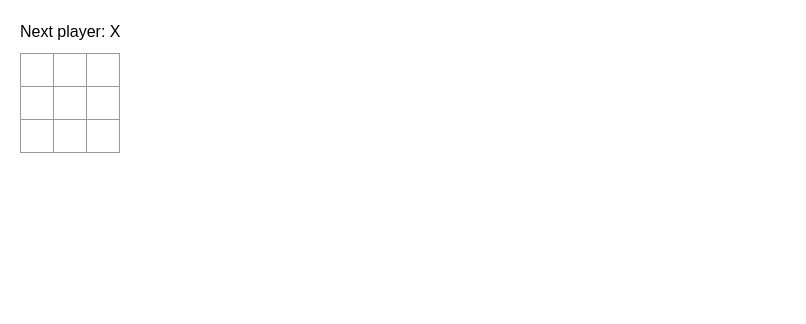
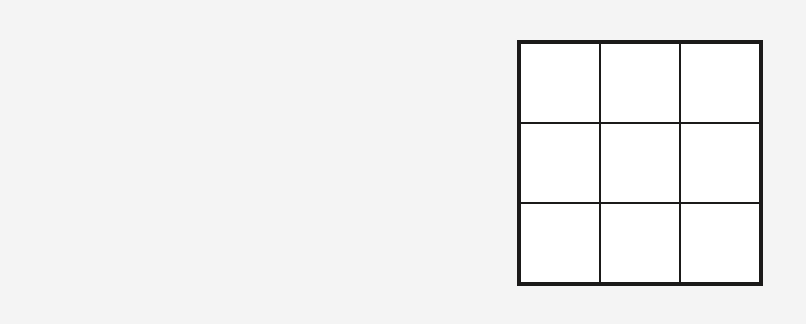
Before and after one commit to aekyung11/react-hw, a React (Vite) app in the folder tic-tac-toe/: page / in a window 1280 px wide. Shown: the top 324 px of the page, without its empty margins (0-806 px from the left). Built offline with nearby package versions, Linux system fonts and the light colour scheme.

Commit message:
refactor: split components into individual files and refactored some logic

```diff
--- a/tic-tac-toe/src/App.css
+++ /dev/null
@@ -1,32 +0,0 @@
-.square {
-  background: #fff;
-  border: 1px solid #999;
-  float: left;
-  font-size: 24px;
-  font-weight: bold;
-  line-height: 34px;
-  height: 34px;
-  margin-right: -1px;
-  margin-top: -1px;
-  padding: 0;
-  text-align: center;
-  width: 34px;
-}
-
-.board-row:after {
-  clear: both;
-  content: "";
-  display: table;
-}
-
-.status {
-  margin-bottom: 10px;
-}
-.game {
-  display: flex;
-  flex-direction: row;
-}
-
-.game-info {
-  margin-left: 20px;
-}
--- /dev/null
+++ b/tic-tac-toe/src/App.module.css
@@ -0,0 +1,18 @@
+.status {
+  margin-bottom: 10px;
+}
+.game {
+  /* display: flex;
+  flex-direction: row; */
+  display: flex;
+  justify-content: center;
+  gap: 60px;
+
+  --primary-color: #1b1a19;
+  --secondary-color: #f7f3ed;
+  --square-size: 80px;
+}
+
+.game-info {
+  margin-left: 20px;
+}
--- a/tic-tac-toe/src/App.tsx
+++ b/tic-tac-toe/src/App.tsx
@@ -1,83 +1,11 @@
-import "@/App.css";
-import { useState } from "react";
+import styles from "@/App.module.css";
+import { Squares } from "./components/Squares/Squares";
 
-type SquareProps = {
-  value: string | null;
-  onSquareClick: React.ComponentPropsWithoutRef<"button">["onClick"];
-};
-
-function Square({ value, onSquareClick }: SquareProps) {
+export default function Board() {
   return (
-    <button className="square" onClick={onSquareClick}>
-      {value}
-    </button>
+    <div className={styles.game}>
+      {/* <div className="status">{status}</div> */}
+      <Squares />
+    </div>
   );
 }
-
-export default function Board() {
-  const [xIsNext, setXIsNext] = useState(true);
-  const [squares, setSquares] = useState(Array(9).fill(null));
-
-  function handleClick(i: number) {
-    if (squares[i] || calculateWinner(squares)) {
-      return;
-    }
-    const nextSquares = [...squares];
-    if (xIsNext) {
-      nextSquares[i] = "X";
-    } else {
-      nextSquares[i] = "O";
-    }
-    setSquares(nextSquares);
-    setXIsNext(!xIsNext);
-  }
-
-  const winner = calculateWinner(squares);
-  let status;
-  if (winner) {
-    status = "Winner: " + winner;
-  } else {
-    status = "Next player: " + (xIsNext ? "X" : "O");
-  }
-
-  return (
-    <>
-      <div className="status">{status}</div>
-      <div className="board-row">
-        <Square value={squares[0]} onSquareClick={() => handleClick(0)} />
-        <Square value={squares[1]} onSquareClick={() => handleClick(1)} />
-        <Square value={squares[2]} onSquareClick={() => handleClick(2)} />
-      </div>
-      <div className="board-row">
-        <Square value={squares[3]} onSquareClick={() => handleClick(3)} />
-        <Square value={squares[4]} onSquareClick={() => handleClick(4)} />
-        <Square value={squares[5]} onSquareClick={() => handleClick(5)} />
-      </div>
-      <div className="board-row">
-        <Square value={squares[6]} onSquareClick={() => handleClick(6)} />
-        <Square value={squares[7]} onSquareClick={() => handleClick(7)} />
-        <Square value={squares[8]} onSquareClick={() => handleClick(8)} />
-      </div>
-    </>
-  );
-}
-
-function calculateWinner(squares: string | null[]) {
-  const lines = [
-    [0, 1, 2],
-    [3, 4, 5],
-    [6, 7, 8],
-    [0, 3, 6],
-    [1, 4, 7],
-    [2, 5, 8],
-    [0, 4, 8],
-    [2, 4, 6],
-  ];
-  for (let i = 0; i < lines.length; i++) {
-    const [a, b, c] = lines[i];
-    if (squares[a] && squares[a] === squares[b] && squares[a] === squares[c]) {
-      return squares[a];
-    }
-  }
-  return null;
-}
--- /dev/null
+++ b/tic-tac-toe/src/components/Square/Square.module.css
@@ -0,0 +1,28 @@
+/* .component {
+  background: #fff;
+  border: 1px solid #999;
+  float: left;
+  font-size: 24px;
+  font-weight: bold;
+  line-height: 34px;
+  height: 34px;
+  margin-right: -1px;
+  margin-top: -1px;
+  padding: 0;
+  text-align: center;
+  width: 34px;
+} */
+
+.component {
+  width: var(--square-size, 42px);
+  height: var(--square-size, 42px);
+
+  display: flex;
+  justify-content: center;
+  align-items: center;
+  background: #fff;
+  border: 0.1px solid var(--primary-color, #111);
+  padding: 0;
+  color: var(--primary-color, #111);
+  font-size: 38px;
+}
--- /dev/null
+++ b/tic-tac-toe/src/components/Square/Square.tsx
@@ -0,0 +1,20 @@
+import styles from "@/components/Square/Square.module.css";
+
+type SquareProps = React.ComponentPropsWithoutRef<"button"> & {
+  onSquareClick: React.ComponentPropsWithoutRef<"button">["onClick"];
+};
+
+export function Square({ children, onSquareClick, ...restProps }: SquareProps) {
+  const isDisabled = !!children;
+
+  return (
+    <button
+      className={styles.component}
+      onClick={onSquareClick}
+      disabled={isDisabled}
+      {...restProps}
+    >
+      {children}
+    </button>
+  );
+}
--- /dev/null
+++ b/tic-tac-toe/src/components/Squares/Squares.module.css
@@ -0,0 +1,15 @@
+.component {
+  --board-size: calc(var(--square-size) * 3);
+  width: var(--board-size);
+  height: var(--board-size);
+
+  border: 3px solid var(--primary-color);
+  display: flex;
+  flex-flow: row wrap;
+}
+
+/* .board-row:after {
+  clear: both;
+  content: "";
+  display: table;
+} */
--- /dev/null
+++ b/tic-tac-toe/src/components/Squares/Squares.tsx
@@ -0,0 +1,59 @@
+import { useState } from "react";
+import styles from "@/components/Squares/Squares.module.css";
+import {
+  calculateWinner,
+  INITIAL_SQUARES,
+  PLAYER,
+  PLAYER_COUNT,
+  WINNERS_COLOR,
+} from "@/constants";
+import { Square } from "@/components/Square/Square";
+
+export function Squares() {
+  const [squares, setSquares] = useState(INITIAL_SQUARES);
+
+  const currentMove = squares.filter(Boolean).length;
+  const winnerInfo = calculateWinner(squares);
+  const isPlayerOneTurn = currentMove % PLAYER_COUNT === 0;
+  const currentPlayer = isPlayerOneTurn ? PLAYER.ONE : PLAYER.TWO;
+
+  function getHandleSquareClick(i: number) {
+    return () => {
+      if (squares[i] || winnerInfo) {
+        return;
+      }
+      setSquares((prevSquares) => {
+        const nextSquares = [...prevSquares];
+        nextSquares[i] = currentPlayer;
+        return nextSquares;
+      });
+    };
+  }
+
+  return (
+    <div className={styles.component}>
+      {squares.map((square, index) => {
+        const winnerStyles: React.CSSProperties = {
+          backgroundColor: undefined,
+        };
+
+        if (winnerInfo) {
+          const [x, y, z] = winnerInfo.line;
+
+          if (index === x || index === y || index === z) {
+            winnerStyles.backgroundColor = WINNERS_COLOR;
+          }
+        }
+        return (
+          <Square
+            key={index}
+            style={winnerStyles}
+            onSquareClick={getHandleSquareClick(index)}
+          >
+            {square}
+          </Square>
+        );
+      })}
+    </div>
+  );
+}
--- /dev/null
+++ b/tic-tac-toe/src/constants.ts
@@ -0,0 +1,28 @@
+export const PLAYER = { ONE: "🏐", TWO: "🐲" };
+
+export const PLAYER_COUNT = Object.keys(PLAYER).length;
+
+export const INITIAL_SQUARES = Array(9).fill(null);
+
+export const WINNERS_COLOR = "#FFDAB9";
+
+const WINNING_LINES = [
+  [0, 1, 2],
+  [3, 4, 5],
+  [6, 7, 8],
+  [0, 3, 6],
+  [1, 4, 7],
+  [2, 5, 8],
+  [0, 4, 8],
+  [2, 4, 6],
+];
+
+export function calculateWinner(squares: string | null[]) {
+  for (let i = 0; i < WINNING_LINES.length; i++) {
+    const [a, b, c] = WINNING_LINES[i];
+    if (squares[a] && squares[a] === squares[b] && squares[a] === squares[c]) {
+      return { winner: squares[a], line: [a, b, c] };
+    }
+  }
+  return null;
+}
--- a/tic-tac-toe/src/index.css
+++ b/tic-tac-toe/src/index.css
@@ -1,61 +1,27 @@
-@tailwind base;
-@tailwind components;
-@tailwind utilities;
-
-* {
-  box-sizing: border-box;
+body {
+  margin: 40px;
+  background: #f4f4f4;
 }
 
-body {
-  font-family: sans-serif;
-  margin: 20px;
-  padding: 0;
+h1,
+h2,
+h3,
+h4,
+h5,
+h6 {
+  margin: 0;
+  font-weight: 400;
 }
 
-h1 {
-  margin-top: 0;
-  font-size: 22px;
+button {
+  cursor: pointer;
+  line-height: 1;
+
+  &:hover:not(:disabled) {
+    opacity: 0.9;
+  }
+
+  &:disabled {
+    cursor: not-allowed;
+  }
 }
-
-h2 {
-  margin-top: 0;
-  font-size: 20px;
-}
-
-h3 {
-  margin-top: 0;
-  font-size: 18px;
-}
-
-h4 {
-  margin-top: 0;
-  font-size: 16px;
-}
-
-h5 {
-  margin-top: 0;
-  font-size: 14px;
-}
-
-h6 {
-  margin-top: 0;
-  font-size: 12px;
-}
-
-code {
-  font-size: 1.2em;
-}
-
-ul {
-  padding-inline-start: 20px;
-}
-
-* {
-  box-sizing: border-box;
-}
-
-body {
-  font-family: sans-serif;
-  margin: 20px;
-  padding: 0;
-}
```
